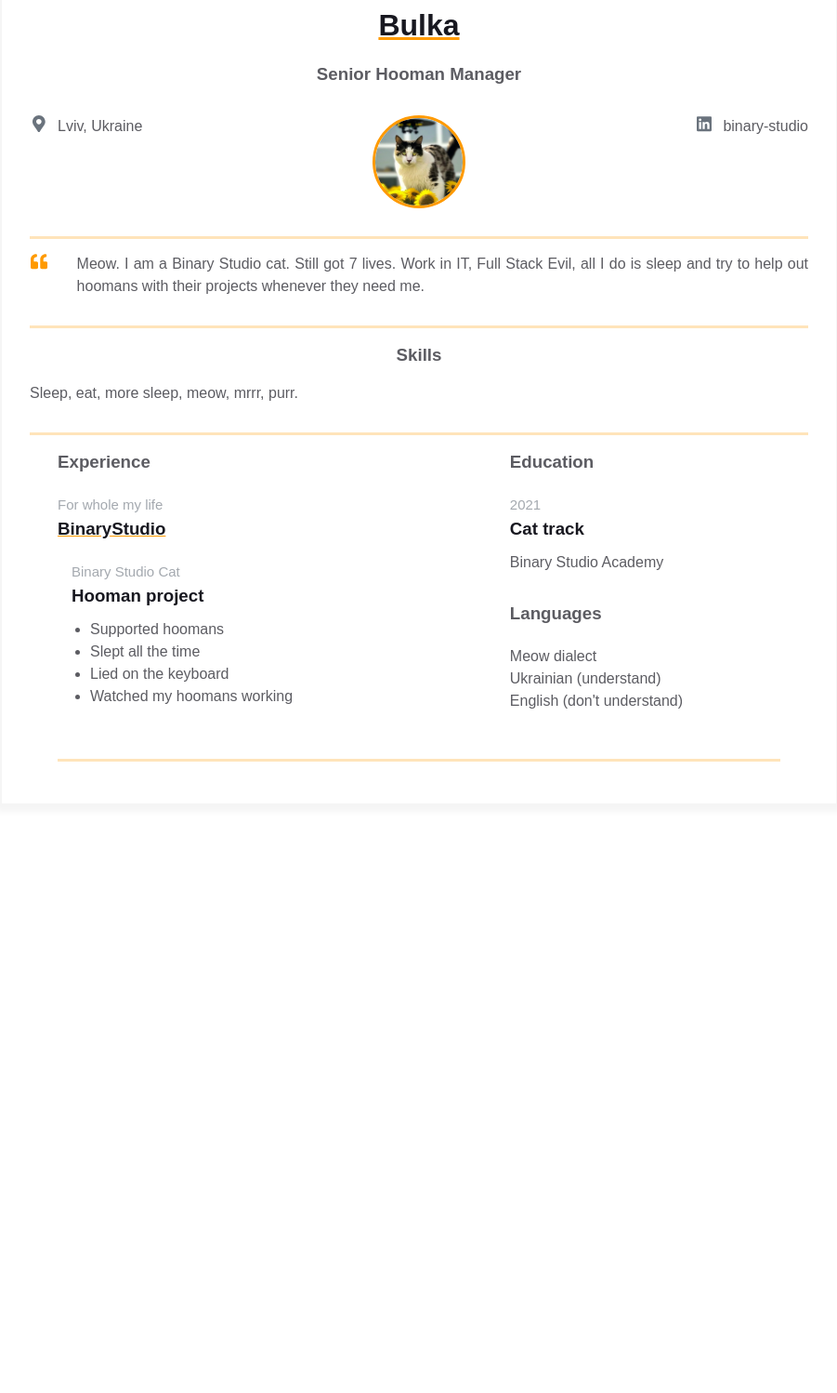
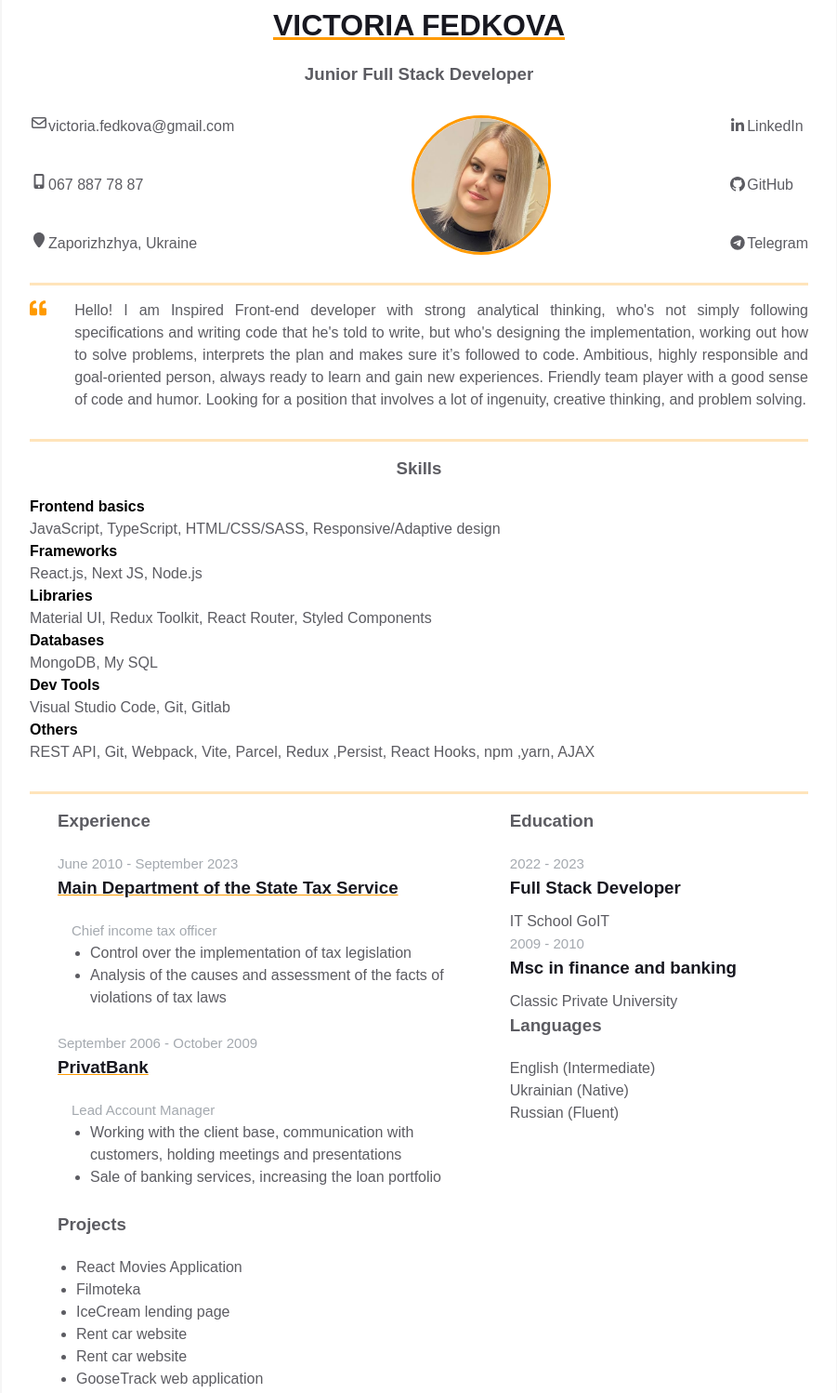
Before and after one commit to Victoria-Fedkova/homepage, a plain HTML site: page index.html in a window 1280 px wide. Shown: the part 78-1576 px from the top of the page at 93% size, without its empty margins (189-1090 px from the left). Before the commit the page ends 993 px from the top, so only its background shows below. Drawn offline with Linux system fonts and the light colour scheme.

Commit message:
Added personal information

```diff
--- a/index.html
+++ b/index.html
@@ -6,6 +6,13 @@
     <link rel="stylesheet" href="styles.css" />
 
     <meta name="viewport" content="width=device-width, initial-scale=1" />
+    <script defer src="assets/fontawesome/js/all.min.js"></script>
+    <link
+      rel="stylesheet"
+      href="https://use.fontawesome.com/releases/v5.0.13/css/all.css"
+      integrity="sha384-DNOHZ68U8hZfKXOrtjWvjxusGo9WQnrNx2sqG0tfsghAvtVlRW3tvkXWZh58N9jp"
+      crossorigin="anonymous"
+    />
   </head>
   <body>
     <!-- Primary content template -->
@@ -13,63 +20,56 @@
       <div class="resume">
         <div class="container">
           <div class="resume__block">
-            <h1 class="contact-info__header">Bulka</h1>
-            <h3 class="contact-info__sub-header">Senior Hooman Manager</h3>
+            <h1 class="contact-info__header">VICTORIA FEDKOVA</h1>
+            <h3 class="contact-info__sub-header">
+              Junior Full Stack Developer
+            </h3>
 
             <div class="contact_info_container fh">
               <div class="contact-info__block">
-                <a href="" rel="author" class="contact-info__item">
-                  <div class="contact-info__item-icon-wrapper">
-                    <svg
-                      class="contact-info__item-icon"
-                      xmlns="http://www.w3.org/2000/svg"
-                      viewBox="0 0 384 512"
+                <a
+                  class="contact-info__item"
+                  href="mailto:victoria.fedkova@gmail.com"
+                  ><i class="far fa-envelope fa-fw me-2"></i
+                  >victoria.fedkova@gmail.com</a
                 >
-                      <path
-                        d="M172.268 501.67C26.97 291.031 0 269.413 0 192 0 85.961 85.961 0 192
-        0s192 85.961 192 192c0 77.413-26.97 99.031-172.268 309.67-9.535
-        13.774-29.93 13.773-39.464 0zM192 272c44.183 0 80-35.817
-        80-80s-35.817-80-80-80-80 35.817-80 80 35.817 80 80 80z"
-                      ></path>
-                    </svg>
-                  </div>
-                  <span>Lviv, Ukraine</span>
-                </a>
+                <a class="contact-info__item" href="tel:380678877887"
+                  ><i class="fas fa-mobile-alt fa-fw me-2 mb-1"></i>067 887 78
+                  87</a
+                >
+                <a
+                  class="contact-info__item"
+                  href="https://goo.gl/maps/X6S9fvqa2BUuVsTi7"
+                  ><i class="fas fa-map-marker fa-fw me-2"></i>Zaporizhzhya,
+                  Ukraine</a
+                >
               </div>
 
-              <div class="contact-info__block contact-info__block--center">
+              <div class="contact-info__block">
                 <img
                   class="contact-info__avatar"
-                  src="assets/avatar.png"
+                  src="assets/avatar.jpg"
                   alt="Avatar"
                 />
               </div>
 
               <div class="contact-info__block">
                 <a
-                  href="https://ua.linkedin.com/company/binary-studio_241166"
-                  rel="author"
                   class="contact-info__item"
+                  href="https://linkedin.com/in/victoria-fedkova"
+                  ><span><i class="fab fa-linkedin-in fa-fw"></i></span
+                  >LinkedIn</a
                 >
-                  <div class="contact-info__item-icon-wrapper">
-                    <svg
-                      class="contact-info__item-icon"
-                      xmlns="http://www.w3.org/2000/svg"
-                      viewBox="0 0 448 512"
+                <a
+                  class="contact-info__item"
+                  href="https://github.com/Victoria-Fedkova"
+                  ><span><i class="fab fa-github fa-fw"></i></span>GitHub</a
                 >
-                      <path
-                        d="M416 32H31.9C14.3 32 0 46.5 0 64.3v383.4C0 465.5 14.3 480 31.9
-        480H416c17.6 0 32-14.5 32-32.3V64.3c0-17.8-14.4-32.3-32-32.3zM135.4
-        416H69V202.2h66.5V416zm-33.2-243c-21.3 0-38.5-17.3-38.5-38.5S80.9 96
-        102.2 96c21.2 0 38.5 17.3 38.5 38.5 0 21.3-17.2 38.5-38.5 38.5zm282.1
-        243h-66.4V312c0-24.8-.5-56.7-34.5-56.7-34.6 0-39.9 27-39.9
-        54.9V416h-66.4V202.2h63.7v29.2h.9c8.9-16.8 30.6-34.5 62.9-34.5 67.2
-        0 79.7 44.3 79.7 101.9V416z"
-                      ></path>
-                    </svg>
-                  </div>
-                  <span>binary-studio</span>
-                </a>
+                <a
+                  class="contact-info__item"
+                  href="https://t.me/victoria_fedkova"
+                  ><span><i class="fab fa-telegram fa-fw"></i></span>Telegram</a
+                >
               </div>
             </div>
           </div>
@@ -95,9 +95,15 @@
                 </svg>
               </div>
               <p class="intro_text">
-                Meow. I am a Binary Studio cat. Still got 7 lives. Work in IT,
-                Full Stack Evil, all I do is sleep and try to help out hoomans
-                with their projects whenever they need me.
+                Hello! I am Inspired Front-end developer with strong analytical
+                thinking, who's not simply following specifications and writing
+                code that he's told to write, but who's designing the
+                implementation, working out how to solve problems, interprets
+                the plan and makes sure it’s followed to code. Ambitious, highly
+                responsible and goal-oriented person, always ready to learn and
+                gain new experiences. Friendly team player with a good sense of
+                code and humor. Looking for a position that involves a lot of
+                ingenuity, creative thinking, and problem solving.
               </p>
             </div>
           </div>
@@ -106,8 +112,25 @@
           <div class="resume__block">
             <div class="skills">
               <h3 class="skills__header">Skills</h3>
+              <h4>Frontend basics</h4>
               <p class="skills__text">
-                Sleep, eat, more sleep, meow, mrrr, purr.
+                JavaScript, TypeScript, HTML/CSS/SASS, Responsive/Adaptive
+                design
+              </p>
+              <h4>Frameworks</h4>
+              <p class="skills__text">React.js, Next JS, Node.js</p>
+              <h4>Libraries</h4>
+              <p class="skills__text">
+                Material UI, Redux Toolkit, React Router, Styled Components
+              </p>
+              <h4>Databases</h4>
+              <p class="skills__text">MongoDB, My SQL</p>
+              <h4>Dev Tools</h4>
+              <p class="skills__text">Visual Studio Code, Git, Gitlab</p>
+              <h4>Others</h4>
+              <p class="skills__text">
+                REST API, Git, Webpack, Vite, Parcel, Redux ,Persist, React
+                Hooks, npm ,yarn, AJAX
               </p>
             </div>
           </div>
@@ -116,30 +139,111 @@
               <div class="main-info fh">
                 <div class="experiences">
                   <h3 class="experiences__header">Experience</h3>
+                  <div class="fv">
+                    <div class="fv">
                       <div class="experiences__company">
                         <div class="experiences__company-header">
                           <span class="experiences__company-header-durability"
-                        >For whole my life</span
+                            >June 2010 - September 2023</span
                           >
                           <h3 class="experiences__company-header-name">
-                        BinaryStudio
+                            Main Department of the State Tax Service
                           </h3>
                         </div>
 
                         <div class="experiences__company-project">
-                      <span class="experiences__company-project-role"
-                        >Binary Studio Cat</span
+                          <span class="experiences__company-project-role">
+                            Сhief income tax officer</span
                           >
-                      <h3 class="experiences__company-project-name">
-                        Hooman project
-                      </h3>
-                      <ul class="experiences__company-project-responsibilities">
-                        <li>Supported hoomans</li>
-                        <li>Slept all the time</li>
-                        <li>Lied on the keyboard</li>
-                        <li>Watched my hoomans working</li>
+                          <ul
+                            class="experiences__company-project-responsibilities"
+                          >
+                            <li>
+                              Control over the implementation of tax legislation
+                            </li>
+                            <li>
+                              Analysis of the causes and assessment of the facts
+                              of violations of tax laws
+                            </li>
                           </ul>
                         </div>
+                      </div>
+                      <div class="experiences__company">
+                        <div class="experiences__company-header">
+                          <span class="experiences__company-header-durability"
+                            >September 2006 - October 2009</span
+                          >
+                          <h3 class="experiences__company-header-name">
+                            PrivatBank
+                          </h3>
+                        </div>
+                        <div class="experiences__company-project">
+                          <span class="experiences__company-project-role">
+                            Lead Account Manager</span
+                          >
+                          <ul
+                            class="experiences__company-project-responsibilities"
+                          >
+                            <li>
+                              Working with the client base, communication with
+                              customers, holding meetings and presentations
+                            </li>
+                            <li>
+                              Sale of banking services, increasing the loan
+                              portfolio
+                            </li>
+                          </ul>
+                        </div>
+                      </div>
+                    </div>
+                  </div>
+                  <div class="experiences">
+                    <h3 class="experiences__header">Projects</h3>
+
+                    <ul class="experiences__company-project-responsibilities">
+                      <li>
+                        <a
+                          class="contact-info__item"
+                          href="https://victoria-fedkova.github.io/goit-react-hw-05-movies/"
+                          >React Movies Application</a
+                        >
+                      </li>
+                      <li>
+                        <a
+                          class="contact-info__item"
+                          href="https://usai2005.github.io/filmoteka-js-project-group-2/"
+                          >Filmoteka</a
+                        >
+                      </li>
+                      <li>
+                        <a
+                          class="contact-info__item"
+                          href="https://usai2005.github.io/ice-cream-project-2/"
+                          >IceCream lending page</a
+                        >
+                      </li>
+                      <li>
+                        <a
+                          class="contact-info__item"
+                          href="https://victoria-fedkova.github.io/wheels4rent/"
+                          >Rent car website</a
+                        >
+                      </li>
+                      <li>
+                        <a
+                          class="contact-info__item"
+                          href="https://victoria-fedkova.github.io/wheels4rent/"
+                          >Rent car website</a
+                        >
+                      </li>
+                      <li>
+                        <a
+                          class="contact-info__item"
+                          href="https://usai2005.github.io/GooseTrack-project-group-1-frontend/"
+                          >GooseTrack web application</a
+                        >
+                      </li>
+                    </ul>
                   </div>
                 </div>
 
@@ -150,17 +254,32 @@
                         Education
                       </h3>
                       <div class="additional-info__education-university">
+                        <div>
                           <span
                             class="additional-info__education-university-durability"
-                          >2021</span
+                            >2022 - 2023</span
                           >
                           <h3
                             class="additional-info__education-university-speciality"
                           >
-                          Cat track
+                            Full Stack Developer
                           </h3>
                           <p class="additional-info__education-university-name">
-                          Binary Studio Academy
+                            IT School GoIT
+                          </p>
+                        </div>
+                        <div>
+                          <span
+                            class="additional-info__education-university-durability"
+                            >2009 - 2010</span
+                          >
+                          <h3
+                            class="additional-info__education-university-speciality"
+                          >
+                            Msc in finance and banking
+                          </h3>
+                          <p class="additional-info__education-university-name">
+                            Classic Private University
                           </p>
                         </div>
                       </div>
@@ -170,14 +289,15 @@
                           Languages
                         </h3>
                         <p class="additional-info__languages-item">
-                        Meow dialect
+                          English (Intermediate)
                         </p>
                         <p class="additional-info__languages-item">
-                        Ukrainian (understand)
+                          Ukrainian (Native)
                         </p>
                         <p class="additional-info__languages-item">
-                        English (don't understand)
+                          Russian (Fluent)
                         </p>
+                      </div>
                     </div>
                   </div>
                 </div>
--- a/styles.css
+++ b/styles.css
@@ -126,8 +126,8 @@ body {
 
 .contact-info__avatar {
   border-radius: 50%;
-  width: 100px;
-  height: 100px;
+  width: 150px;
+  height: 150px;
   object-fit: cover;
   border: 3px solid;
   border-color: var(--text-decoration-color);
```
Also changed, not shown: assets/avatar.jpg (added), 1 other file. Lines whose indentation alone changed are shown as unchanged.
